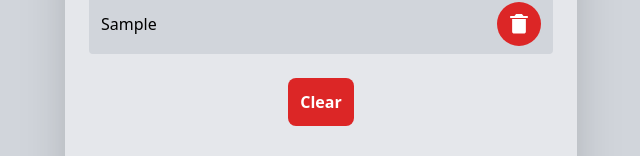
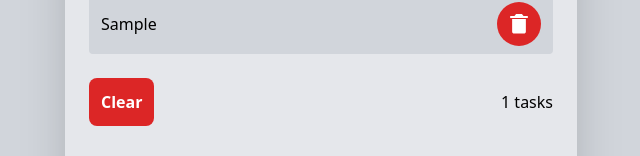
Before and after one commit to Xiumin-Lin/todo-list, a React (Create React App) app: page / in a window 1280 px wide. Both pictures are taken after typing "Sample" into the empty fields and a click on the button 850 px from the left and 364 px from the top of the page. Shown: the part 358-514 px from the top of the page, without its empty margins (319-959 px from the left). Built offline with nearby package versions, Linux system fonts and the light colour scheme.

Commit message:
feat: number of tasks

```diff
--- a/src/components/TodoList.js
+++ b/src/components/TodoList.js
@@ -31,8 +31,15 @@
         )}
       </ul>
       {todos.length > 0 && (
-        <div className="flex justify-center">
+        <div className="flex items-center justify-between">
           <ClearTodos />
+          <div
+            className={`font-medium ${
+              theme === "dark" ? "text-white" : "text-black"
+            }`}
+          >
+            {todos.length} tasks
+          </div>
         </div>
       )}
     </div>
```
